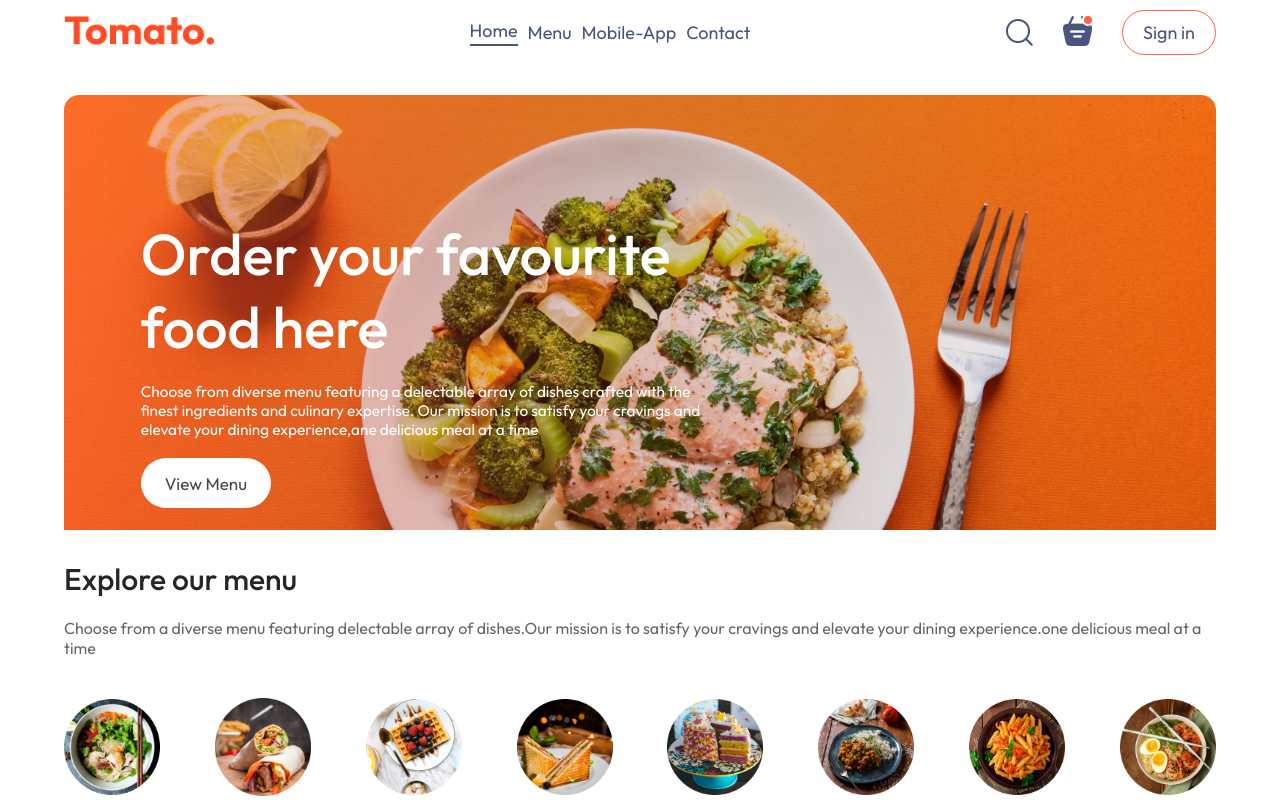
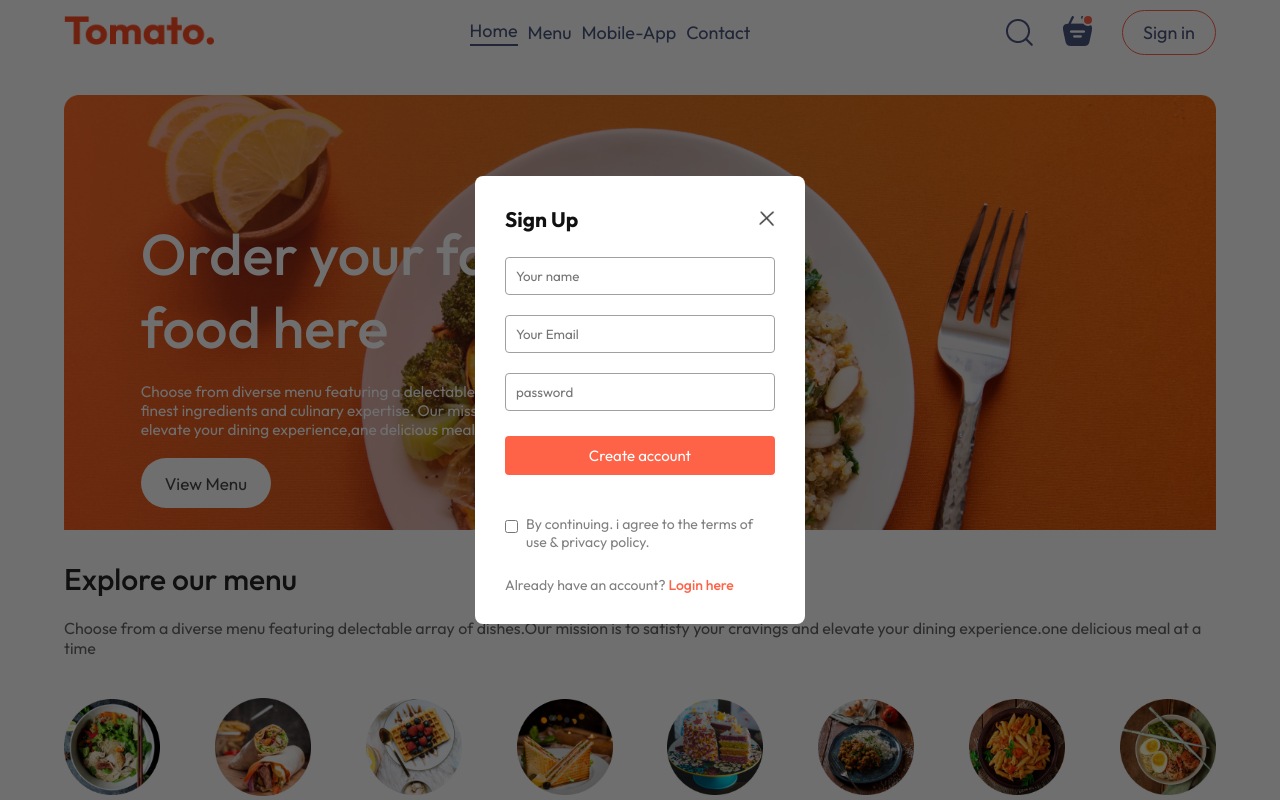
Before and after one commit to GTK-kala/React-Food-Delivery-App, a React (Vite) app in the folder React-Food-App/: page / in a window 1280 px wide. Both pictures are taken after a click on the button "Sign in". Shown: the top 800 px of the page. Built offline with nearby package versions, Linux system fonts and the light colour scheme.

Commit message:
Fifteenth commit

```diff
--- a/React-Food-App/src/App.jsx
+++ b/React-Food-App/src/App.jsx
@@ -1,25 +1,31 @@
-import NavBar from "./Components/NavBar/NavBar"
-import Home from "./Pages/Home/Home.jsx"
-import Cart from "./Pages/Cart/Cart.jsx"
-import PlaceOrder from "./Pages/PlaceOrder/PlaceOrder.jsx"
-import Footer from "./Components/Footer/Footer.jsx"
-import {Route, Routes} from "react-router-dom"
+import NavBar from "./Components/NavBar/NavBar";
+import Home from "./Pages/Home/Home.jsx";
+import Cart from "./Pages/Cart/Cart.jsx";
+import PlaceOrder from "./Pages/PlaceOrder/PlaceOrder.jsx";
+import Footer from "./Components/Footer/Footer.jsx";
+import { Route, Routes } from "react-router-dom";
+import { useState } from "react";
+import LoginPopu from "./Components/LoginPopu/LoginPopu.jsx";
 const App = () => {
+  const [showLogin, setShowLogin] = useState(false);
 
   return (
     <>
+
+      {showLogin ? <LoginPopu setShowLogin={setShowLogin}/> : <></>}
+
       <div className="app">
-        <NavBar />
+        <NavBar setShowLogin={setShowLogin}/>
         <Routes>
           <Route path="/" element={<Home />} />
           <Route path="/cart" element={<Cart />} />
           <Route path="/order" element={<PlaceOrder />} />
           <Route path="*" element={<h1>404 Not Found</h1>} />
         </Routes>
-    </div>
+      </div>
       <Footer />
-   </>
-  )
-}
+    </>
+  );
+};
 
-export default App
+export default App;
--- /dev/null
+++ b/React-Food-App/src/Components/LoginPopu/LoginPopu.css
@@ -0,0 +1,66 @@
+.Login-popup{
+    position: absolute;
+    z-index: 1;
+    width: 100%;
+    height: 100%;
+    background-color: #00000090;
+    display: grid;
+}
+.login-container{
+    place-self: center;
+    width: max(23vw , 330px);
+    color: #808080;
+    background-color: #fff;
+    display: flex;
+    flex-direction: column;
+    gap: 25PX;
+    padding: 30PX 30PX;
+    border-radius:  8PX;
+    font-size: 14px;
+    animation: fadeIn 0.5s;
+}
+.login-titel{
+    display: flex;
+    align-items: center;
+    justify-content: space-between;
+    color: #111;
+}
+.login-titel img{
+    width: 16px;
+    cursor: pointer;
+}
+.login-inputs{
+    display: flex;
+    flex-direction: column;
+    gap: 20PX;
+}
+.login-inputs   input{
+    outline: none;
+    border:none;
+    border: 1px solid #a19f9f;
+    padding: 10px;
+    border-radius: 4px;
+}
+.login-container button{
+    border: none;
+    padding: 10px;
+    border-radius:4px;
+    color: #fff;
+    background-color: tomato;
+    cursor: pointer;
+    font-size: 15px;
+}
+.login-condition{
+    display: flex;
+    align-items: start;
+    gap: 8px;
+    margin-top: 15px;
+}
+.login-condition input{
+    margin-top: 5px;
+}
+.Login-popup p span{
+    color: tomato;
+    font-weight: 500;
+    cursor: pointer;
+}
--- /dev/null
+++ b/React-Food-App/src/Components/LoginPopu/LoginPopu.jsx
@@ -0,0 +1,35 @@
+import { useState } from 'react'
+import {assets} from '../../assets/frontend_assets/assets'
+import './LoginPopu.css'
+
+const LoginPopu = ({setShowLogin}) => {
+
+    const [currState , setCurrState] = useState('Sign Up');
+
+  return (
+    <div className='Login-popup'>
+      <form className='login-container'>
+        <div className="login-titel">
+            <h2>{currState}</h2>
+            <img onClick={() => setShowLogin(false)} src={assets.cross_icon} alt="" />
+        </div>
+        <div className="login-inputs">
+            {currState === 'Login' ? <></> : <input type='text' placeholder='Your name' required/>}
+            <input type="email" placeholder='Your Email' required />
+            <input type="password" placeholder='password' required/>
+        </div>
+        <button>{currState === 'Sign Up' ? 'Create account' : 'Login' }</button>
+        <div className='login-condition'>
+         <input type="checkbox" required />
+         <p> By continuing. i agree to the terms of use & privacy policy.</p>
+        </div>
+        {currState === 'Login'
+        ? <p> Create a new account? <span onClick={() => setCurrState('Sign Up')}>Click here</span></p>
+        : <p>Already have an account? <span onClick={() => setCurrState('Login')}>Login here</span></p>
+         }
+      </form>
+    </div>
+  )
+}
+
+export default LoginPopu
--- a/React-Food-App/src/Components/NavBar/NavBar.css
+++ b/React-Food-App/src/Components/NavBar/NavBar.css
@@ -44,7 +44,7 @@
     cursor: pointer;
 }
 .navbar button:active{
-    transform: rotate(180deg);
+    transform: scale(1.5);
     background: tomato;
     color: white;
 }
--- a/React-Food-App/src/Components/NavBar/NavBar.jsx
+++ b/React-Food-App/src/Components/NavBar/NavBar.jsx
@@ -3,7 +3,7 @@
 import { useState } from 'react'
 import { Link } from 'react-router-dom'
 
-const NavBar = () => {
+const NavBar = ({setShowLogin}) => {
   const [click, setClick] = useState('Home');
 
   return (
@@ -21,7 +21,7 @@
          <Link to="/cart"><img src={assets.basket_icon} /></Link>
            <div className="dot"></div>
           </div>
-          <button>Sign in</button>
+          <button onClick={() => setShowLogin(true)}>Sign in</button>
         </div>
     </div>
   )
```
